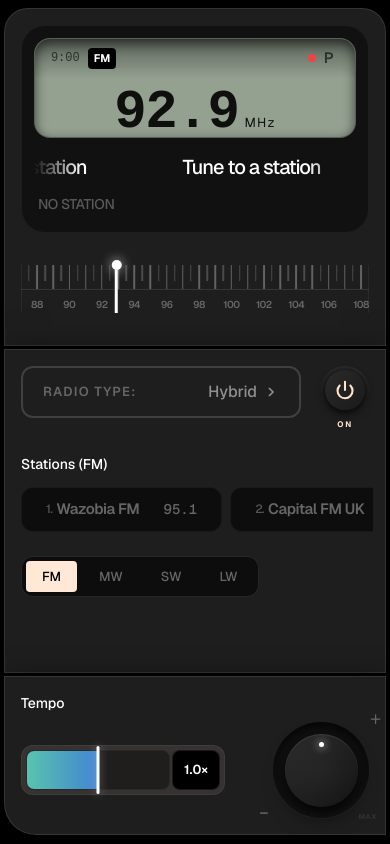
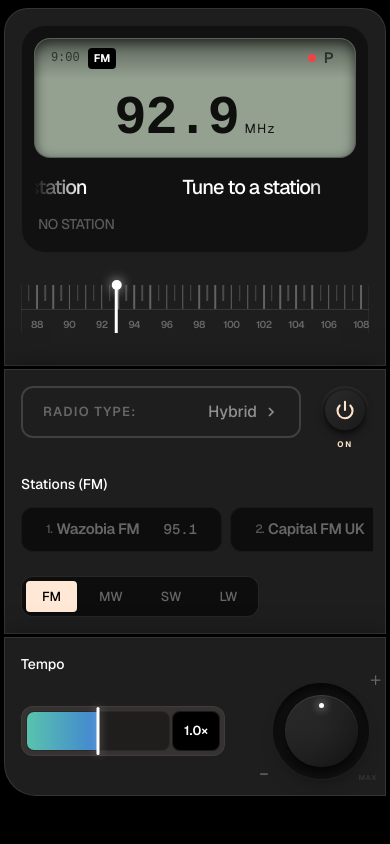
Before and after one commit to dan-owolabi/Radio, a React (Vite) app: page / in a window 390 px wide. Built offline with nearby package versions, Linux system fonts and the light colour scheme; a web font is replaced by a local one.

Commit message:
feat: increase mobile LCD height and fix uneven spacing

```diff
--- a/src/App.tsx
+++ b/src/App.tsx
@@ -115,7 +115,7 @@ function App() {
         {/* Right Panel Wrapper - Independent Path */}
         <div className="flex-[0.45] min-w-[450px] max-md:flex-1 max-md:min-w-0 max-md:w-full flex flex-col gap-[3px] font-geist">
           {/* Top Section - Selection Controls (Physical Part) */}
-          <div className="flex-1 p-6 max-md:p-4 flex flex-col bg-[#1E1E1E] rounded-tr-[2.5rem] max-md:rounded-tr-none border border-white/10 shadow-[0_4px_30px_rgba(0,0,0,0.5)]">
+          <div className="flex-1 max-md:flex-none p-6 max-md:p-4 flex flex-col bg-[#1E1E1E] rounded-tr-[2.5rem] max-md:rounded-tr-none border border-white/10 shadow-[0_4px_30px_rgba(0,0,0,0.5)]">
             {/* Radio Type & Power Button */}
             <div className="flex items-start gap-3 mb-6">
               <div className="flex-1 flex items-center justify-between bg-transparent rounded-xl px-5 border-2 border-white/15 h-[52px]">
--- a/src/components/FrequencyDisplay.tsx
+++ b/src/components/FrequencyDisplay.tsx
@@ -42,7 +42,7 @@ export default function FrequencyDisplay({
   return (
     <div className="bg-[#111111] rounded-3xl p-5 max-md:p-3 flex max-md:flex-col gap-8 max-md:gap-3 items-stretch border border-white/5 font-geist">
       {/* LCD Display Block */}
-      <div className={`rounded-2xl flex flex-col w-[280px] h-[190px] max-md:w-full max-md:h-[100px] relative overflow-hidden shadow-[inset_0_4px_12px_rgba(0,0,0,0.6)] border border-black/40 transition-all duration-700
+      <div className={`rounded-2xl flex flex-col w-[280px] h-[190px] max-md:w-full max-md:h-[120px] relative overflow-hidden shadow-[inset_0_4px_12px_rgba(0,0,0,0.6)] border border-black/40 transition-all duration-700
         ${isPoweredOn ? 'bg-[#94a191]' : 'bg-[#1a1c1a]'}`}>
         {/* LCD Top Gradient Shadow */}
         <div className="absolute top-0 left-0 right-0 h-10 bg-gradient-to-b from-black/40 to-transparent pointer-events-none z-10"></div>
```
